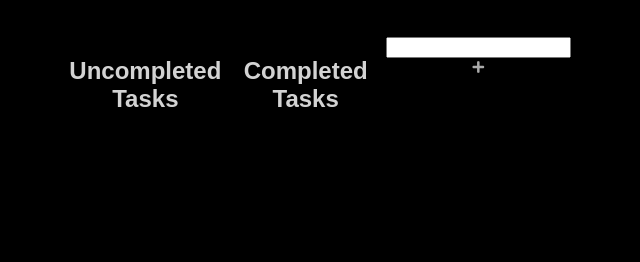
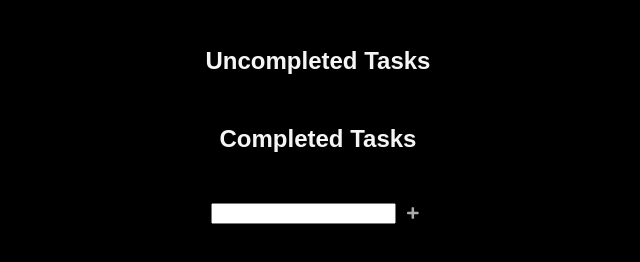
Before and after one commit to C-Lemmens/API_Project, a plain HTML site: page Front-end/index.html in a window 1280 px wide. Shown: the part 168-430 px from the top of the page, without its empty margins (322-962 px from the left). Drawn offline with nearby package versions, Linux system fonts and the light colour scheme; no server answers.

Commit message:
updated index.html and style.css

```diff
--- a/Front-end/index.html
+++ b/Front-end/index.html
@@ -18,10 +18,13 @@
         <h2>Completed Tasks</h2>
         <!-- Populated by JavaScript -->
     </div>
-    <form id="addTodoForm">
-        <input type="text" id="task">
-        <button type="submit"><i class="fas fa-plus"></i></button>
-    </form>
+    <!-- Moved the form here -->
+    <div id="addTodoFormWrapper">
+        <form id="addTodoForm">
+            <input type="text" id="task">
+            <button type="submit"><i class="fas fa-plus"></i></button>
+        </form>
+    </div>
 </div>
 
     <script>
--- a/Front-end/style.css
+++ b/Front-end/style.css
@@ -12,13 +12,26 @@ h1 {
     margin-bottom: 30px;
 }
 
+h2{
+    color: whitesmoke;
+    text-align: center;
+    margin-bottom: 30px;
+}
+
 #container {
     display: flex;
-    justify-content: space-around;
-    text-align: center;
-    margin: auto;
-    width: 40%;
-    padding: 10px;
+    flex-direction: column;
+    align-items: center;
+}
+
+#addTodoFormWrapper {
+    width: 100%;
+    display: flex;
+    justify-content: center;
+}
+
+#addTodoForm {
+    margin-top: 20px;
 }
 
 #uncompletedTodoList,
```
